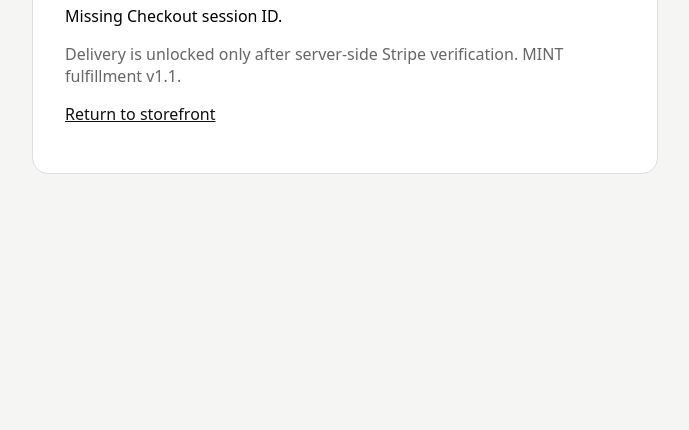
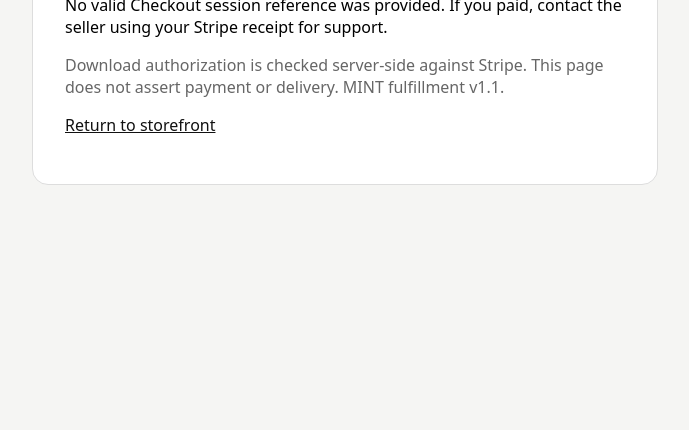
Before and after one commit to godsun108/Mint-capital-engine, a website: page connect-demo/public/success.html in a window 1280 px wide. Shown: the part 370-800 px from the top of the page, without its empty margins (295-984 px from the left). Drawn offline with Linux system fonts and the light colour scheme.

Commit message:
Fix checkout return page blocked by disabled public verify endpoint

```diff
--- a/connect-demo/public/success.html
+++ b/connect-demo/public/success.html
@@ -1,4 +1,18 @@
-<!doctype html><html><head><meta charset="utf-8"><meta name="viewport" content="width=device-width,initial-scale=1"><title>MINT · Payment verified delivery</title><style>body{font:16px system-ui;display:grid;place-items:center;min-height:100vh;margin:0;background:#f5f5f3}.card{background:white;padding:32px;border:1px solid #ddd;border-radius:16px;max-width:560px}a,button{color:#111}button{padding:12px 16px;border:0;border-radius:9px;background:#111;color:#fff;cursor:pointer}.muted{color:#666}</style></head><body><div class="card"><h1>Verify & deliver</h1><p id="state">Verifying payment with MINT…</p><button id="download" hidden>Download purchased artifact</button><p class="muted">Delivery is unlocked only after server-side Stripe verification. MINT fulfillment v1.1.</p><p><a href="/">Return to storefront</a></p></div><script>
-const sid=new URLSearchParams(location.search).get('session_id');const state=document.getElementById('state'),btn=document.getElementById('download');
-(async()=>{if(!sid){state.textContent='Missing Checkout session ID.';return}try{const r=await fetch('/api/checkout/'+encodeURIComponent(sid)+'/verify');const j=await r.json();if(!r.ok)throw new Error(j.error||'Verification failed');if(j.session?.status==='complete'&&j.session?.payment_status==='paid'){state.textContent='Payment verified. Your digital delivery is ready.';btn.hidden=false;btn.onclick=()=>location.href='/api/fulfill/'+encodeURIComponent(sid)}else state.textContent='Payment is not yet verified as complete.'}catch(e){state.textContent=e.message}})();
+<!doctype html><html><head><meta charset="utf-8"><meta name="viewport" content="width=device-width,initial-scale=1"><title>MINT · Payment verified delivery</title><style>body{font:16px system-ui;display:grid;place-items:center;min-height:100vh;margin:0;background:#f5f5f3}.card{background:white;padding:32px;border:1px solid #ddd;border-radius:16px;max-width:560px}a,button{color:#111}button{padding:12px 16px;border:0;border-radius:9px;background:#111;color:#fff;cursor:pointer}.muted{color:#666}</style></head><body><div class="card"><h1>Verify & deliver</h1><p id="state">Checking Checkout return…</p><button id="download" hidden>Download purchased artifact</button><p class="muted">Download authorization is checked server-side against Stripe. This page does not assert payment or delivery. MINT fulfillment v1.1.</p><p><a href="/">Return to storefront</a></p></div><script>
+const sid=new URLSearchParams(location.search).get('session_id');
+const state=document.getElementById('state'),btn=document.getElementById('download');
+// The public checkout diagnostics route is intentionally disabled (HTTP 403).
+// The existing /api/fulfill/:session_id endpoint independently checks Stripe's
+// paid/complete state, catalog mandate, amount, currency, and artifact before
+// serving any file. A checkout return URL alone is never proof of payment.
+if(!sid||!/^cs_(?:live|test)_[A-Za-z0-9]+$/.test(sid)){
+  state.textContent='No valid Checkout session reference was provided. If you paid, contact the seller using your Stripe receipt for support.';
+}else{
+  state.textContent='Checkout returned. Choose Download to have the server verify your payment and authorize delivery. If payment is pending, the server will not release the file.';
+  btn.hidden=false;
+  btn.onclick=()=>{
+    state.textContent='Checking payment and requesting delivery…';
+    window.location.assign('/api/fulfill/'+encodeURIComponent(sid));
+  };
+}
 </script></body></html>
```
